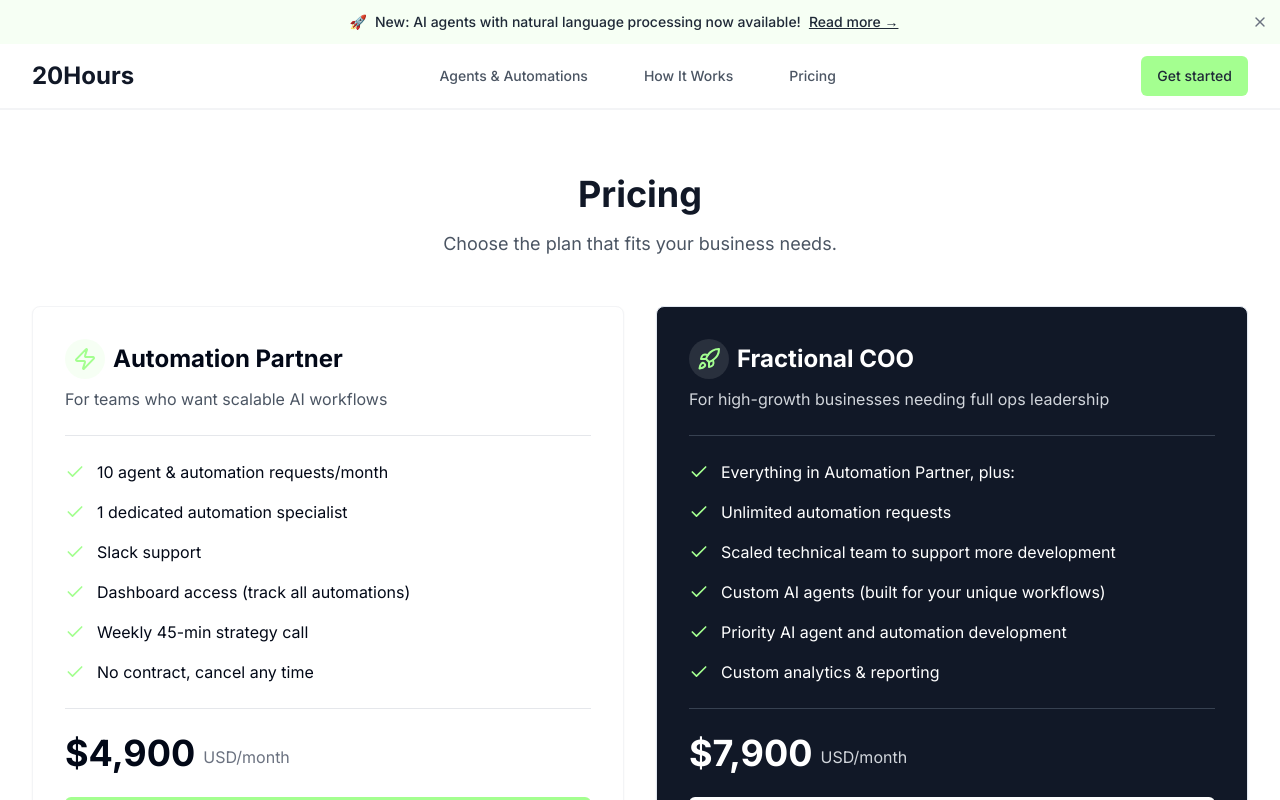
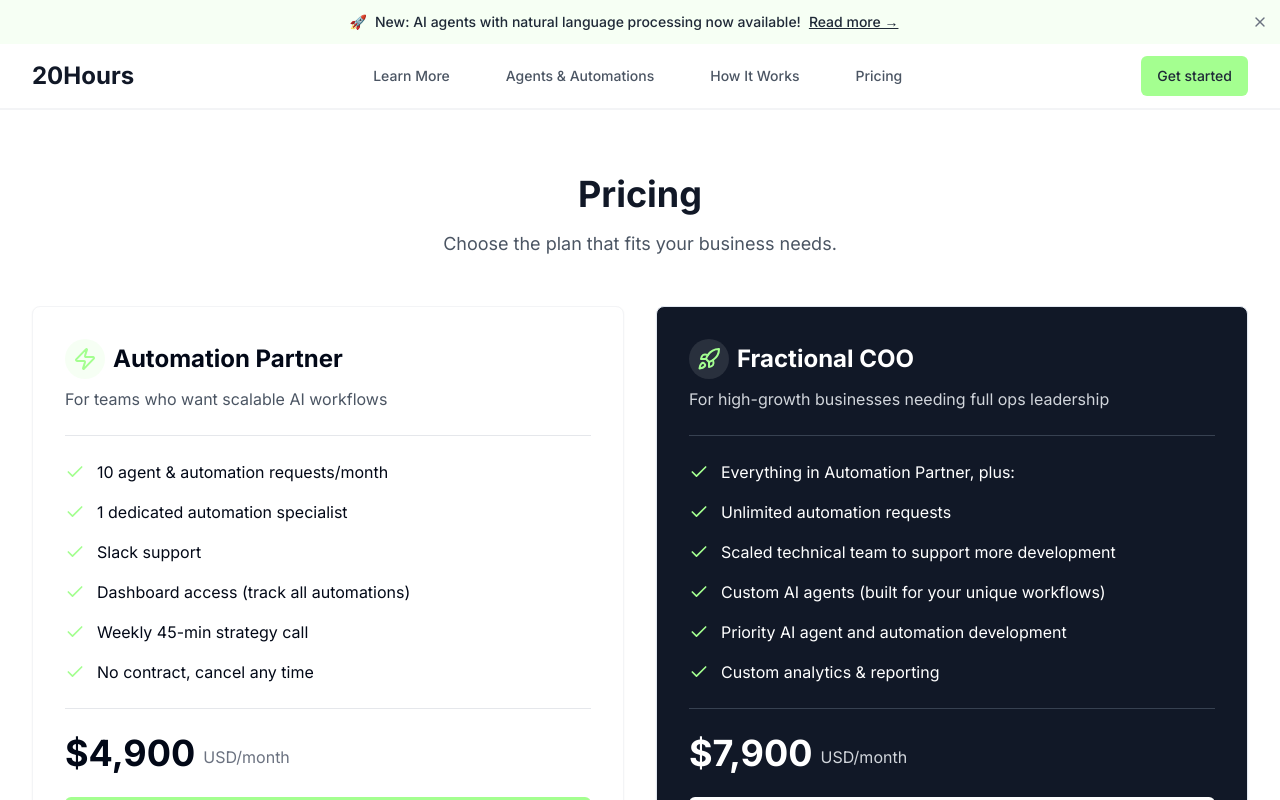
Before and after one commit to 0xexg/twentyhours-automate-ai, a React (Vite) app: page /pricing in a window 1280 px wide. Shown: the top 800 px of the page. Built offline with nearby package versions, Linux system fonts and the light colour scheme; the HTML template or start-up script is replaced by a standard one.

Commit message:
Add Learn More section
Add a Learn More section to the top of the website that links to a specified URL.

```diff
--- a/src/components/Navbar.tsx
+++ b/src/components/Navbar.tsx
@@ -15,6 +15,14 @@ const Navbar = () => {
           </div>
 
           <div className="hidden md:flex md:items-center md:space-x-8">
+            <a
+              href="https://x.com/elliot_garreffa"
+              target="_blank"
+              rel="noopener noreferrer"
+              className="text-gray-600 hover:text-gray-900 px-3 py-2 text-sm font-medium"
+            >
+              Learn More
+            </a>
             <Link to="/features" className="text-gray-600 hover:text-gray-900 px-3 py-2 text-sm font-medium">
               Agents & Automations
             </Link>
```
